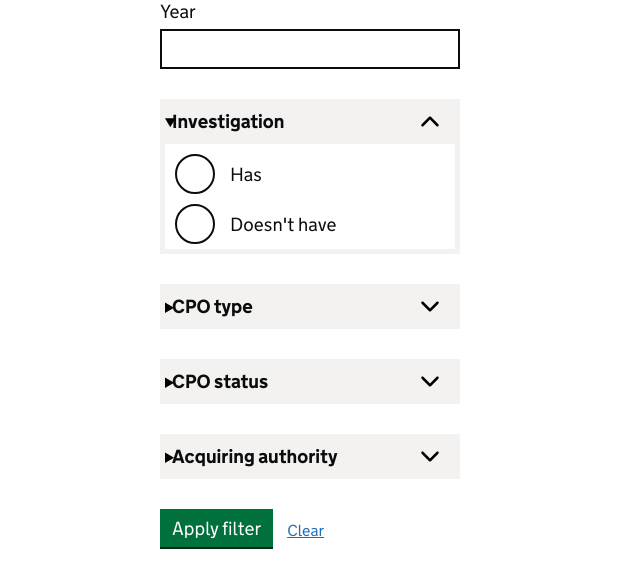
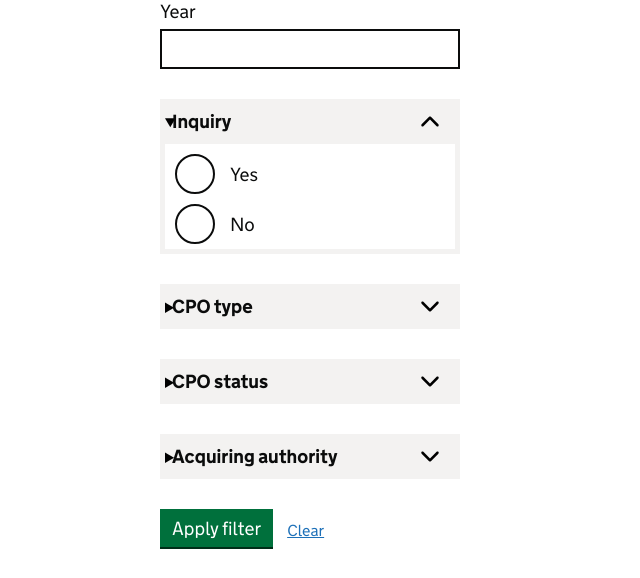
Before and after one commit to digital-land/cpos-prototype, a Flask app: page /compulsory-purchase-order in a window 1280 px wide, after a click that opens the changed part. Shown: the part 350-928 px from the top of the page, without its empty margins (0-640 px from the left). Run offline with Flask 2, Linux system fonts and the light colour scheme; the visitor is signed in with stand-in values (Sample User, id 1); data that the repository does not hold is empty; parts of the project's set-up code (start-up, migrations or seed data) failed here and were passed over.

Commit message:
Inquiry not investigation

```diff
--- a/application/templates/cpo-list.html
+++ b/application/templates/cpo-list.html
@@ -35,7 +35,7 @@
 
 				<div class="govuk-form-group">
 					{% call dlfFilterGroup({
-						"title": "Investigation",
+						"title": "Inquiry",
 						"is_open": True if request.args['investigation'] else False,
 						"selected": 1 if request.args['investigation'] else 0
 					}) %}
@@ -43,13 +43,13 @@
 					  <div class="govuk-radios__item">
 						<input class="govuk-radios__input" id="investigation-yes" name="investigation" type="radio" value="true" {% if request.args['investigation'] in ['True', 'true', 't'] %}checked=checked{% endif %}>
 						<label class="govuk-label govuk-radios__label" for="investigation-yes">
-						  Has
+						  Yes
 						</label>
 					  </div>
 					  <div class="govuk-radios__item">
 						<input class="govuk-radios__input" id="investigation-no" name="investigation" type="radio" value="false" {% if request.args['investigation'] in ['False', 'false', 'f'] %}checked=checked{% endif %}>
 						<label class="govuk-label govuk-radios__label" for="investigation-no">
-						  Doesn't have
+						  No
 						</label>
 					  </div>
 					</div>
--- a/application/templates/cpo.html
+++ b/application/templates/cpo.html
@@ -39,7 +39,7 @@
             {% endif %}
 
             {% if cpo.investigations %}
-            <h3 class="govuk-heading-s">Investigation</h3>
+            <h3 class="govuk-heading-s">Inquiry</h3>
                 <ul class="govuk-list govuk-list--bullet timeline">
                     {% for investigation in cpo.investigations %}
                         <li class="timeline__item">
```
